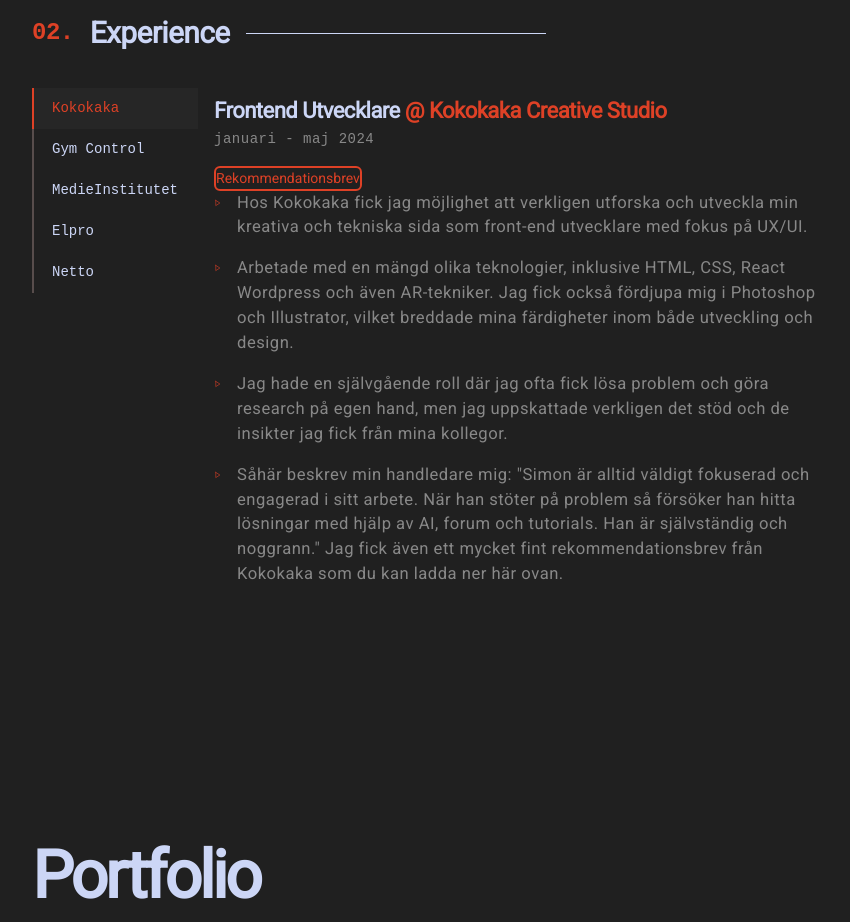
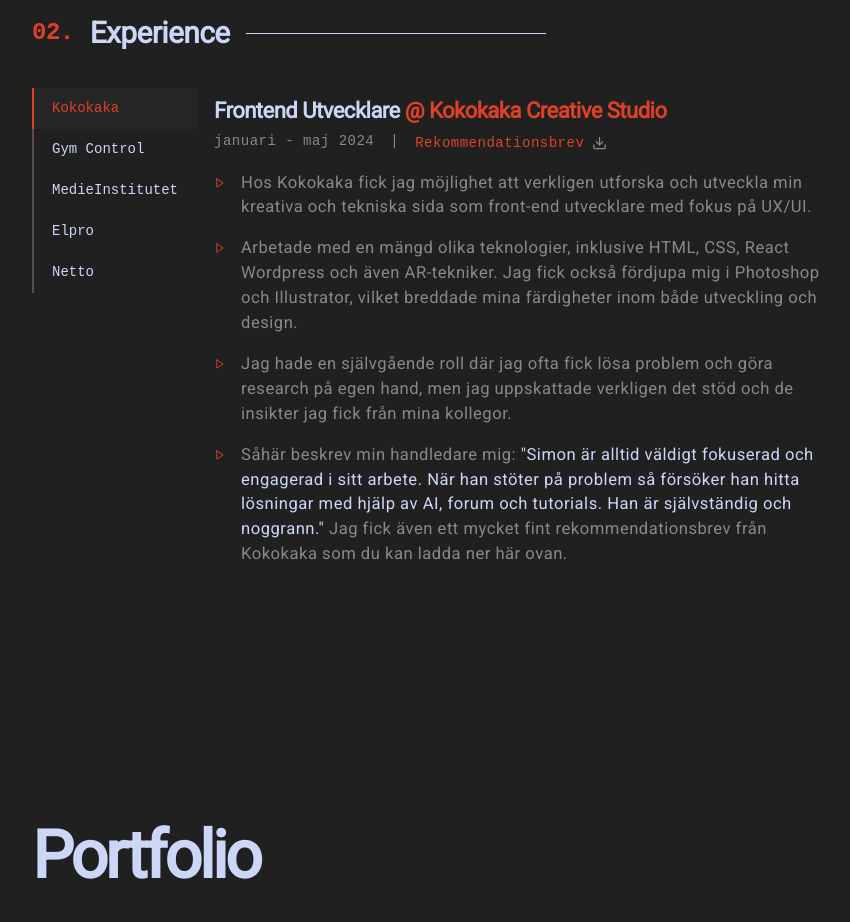
Before and after one commit to Sillen00/Portfolio_CV, a Next.js app: page / in a window 1280 px wide. Shown: the part 1400-2322 px from the top of the page, without its empty margins (208-1058 px from the left). Built offline with nearby package versions, Linux system fonts and the light colour scheme.

Commit message:
gym control experience section done.

```diff
--- a/app/containers/home-page/Experience.tsx
+++ b/app/containers/home-page/Experience.tsx
@@ -1,5 +1,4 @@
-import OrangeOutlineBtn from "@/app/components/OrangeOutlineBtn";
-import { Play } from "lucide-react";
+import { Download, Play } from "lucide-react";
 import Link from "next/link";
 import { useState } from "react";
 import { twMerge } from "tailwind-merge";
@@ -49,39 +48,48 @@
                   @ Kokokaka Creative Studio
                 </Link>
               </h4>
-              <p className='fira small gray pb-4 pt-0.5'>januari - maj 2024</p> {/* 29 januari - 17 maj 2024 */}
 
-              <Link href='./pdfs/Simon_rekommendationsbrev.pdf' target='_blank' download>
-                <OrangeOutlineBtn>Rekommendationsbrev</OrangeOutlineBtn>
-              </Link>
+              <div className='flex items-center gap-4 pb-4 pt-0.5 flex-wrap'>
+                <p className='fira small gray'>januari - maj 2024</p> {/* 29 januari - 17 maj 2024 */}
+                <p className='fira small gray'> | </p>
+                <div className='flex items-center gap-2'>
+                  <Link href='./pdfs/Simon_rekommendationsbrev.pdf' target='_blank' download>
+                    <p className={twMerge(css.linkHover, "fira small underline text-secondary-color")}>Rekommendationsbrev</p>
+                  </Link>
+                  <Download className='gray mt-0.5' width={15}></Download>
+                </div>
+              </div>
 
               <div className='flex gap-4'>
-                <Play width={7} className='text-secondary-color flex-none' />
+                <Play width={11} className='text-secondary-color flex-none' />
                 <p className='gray'>
                   Hos Kokokaka fick jag möjlighet att verkligen utforska och utveckla min kreativa och tekniska sida som front-end
                   utvecklare med fokus på UX/UI.
                 </p>
               </div>
               <div className='flex gap-4 pt-4'>
-                <Play width={7} className='text-secondary-color flex-none' />
+                <Play width={11} className='text-secondary-color flex-none' />
                 <p className='gray'>
                   Arbetade med en mängd olika teknologier, inklusive HTML, CSS, React Wordpress och även AR-tekniker. Jag fick också
                   fördjupa mig i Photoshop och Illustrator, vilket breddade mina färdigheter inom både utveckling och design.
                 </p>
               </div>
               <div className='flex gap-4 pt-4'>
-                <Play width={7} className='text-secondary-color flex-none' />
+                <Play width={11} className='text-secondary-color flex-none' />
                 <p className='gray'>
                   Jag hade en självgående roll där jag ofta fick lösa problem och göra research på egen hand, men jag uppskattade verkligen
                   det stöd och de insikter jag fick från mina kollegor.
                 </p>
               </div>
               <div className='flex gap-4 pt-4'>
-                <Play width={7} className='text-secondary-color flex-none' />
+                <Play width={11} className='text-secondary-color flex-none' />
                 <p className='gray'>
-                  Såhär beskrev min handledare mig: &quot;Simon är alltid väldigt fokuserad och engagerad i sitt arbete. När han stöter på
-                  problem så försöker han hitta lösningar med hjälp av AI, forum och tutorials. Han är självständig och noggrann.&quot; Jag
-                  fick även ett mycket fint rekommendationsbrev från Kokokaka som du kan ladda ner här ovan.
+                  Såhär beskrev min handledare mig:{" "}
+                  <span className='text-primary'>
+                    &quot;Simon är alltid väldigt fokuserad och engagerad i sitt arbete. När han stöter på problem så försöker han hitta
+                    lösningar med hjälp av AI, forum och tutorials. Han är självständig och noggrann.&quot;{" "}
+                  </span>
+                  Jag fick även ett mycket fint rekommendationsbrev från Kokokaka som du kan ladda ner här ovan.
                 </p>
               </div>
             </div>
--- a/app/containers/home-page/_Home.module.scss
+++ b/app/containers/home-page/_Home.module.scss
@@ -70,3 +70,43 @@
 .navItem.active::after {
   animation: slideIn 0.5s ease-in-out forwards;
 }
+
+
+
+// .linkHover {
+//   &:hover {
+//     animation: slideInColor 0.5s ease-in-out forwards;
+//   }
+// }
+
+// @keyframes slideInColor {
+//   from {
+//     transform: scaleY(0);
+//   }
+//   to {
+//     transform: scaleY(1);
+//   }
+// }
+.linkHover {
+  display: inline-block;
+  position: relative;
+  text-decoration: none;
+
+  &::after {
+    content: '';
+    position: absolute;
+    width: 100%;
+    transform: scaleX(0);
+    height: 2px;
+    bottom: 0;
+    left: 0;
+    background-color: var(--secondary-color);
+    transform-origin: bottom right;
+    transition: transform 0.25s ease-out;
+  }
+
+  &:hover::after {
+    transform: scaleX(1);
+    transform-origin: bottom left;
+  }
+}
--- a/tailwind.config.ts
+++ b/tailwind.config.ts
@@ -18,7 +18,7 @@
         "accent-color": "#B0254F",
       },
       textColor: {
-        primary: "#FFFFFF",
+        primary: "#ccd6f6",
         secondary: "#B0B0B0",
       },
     },
```
